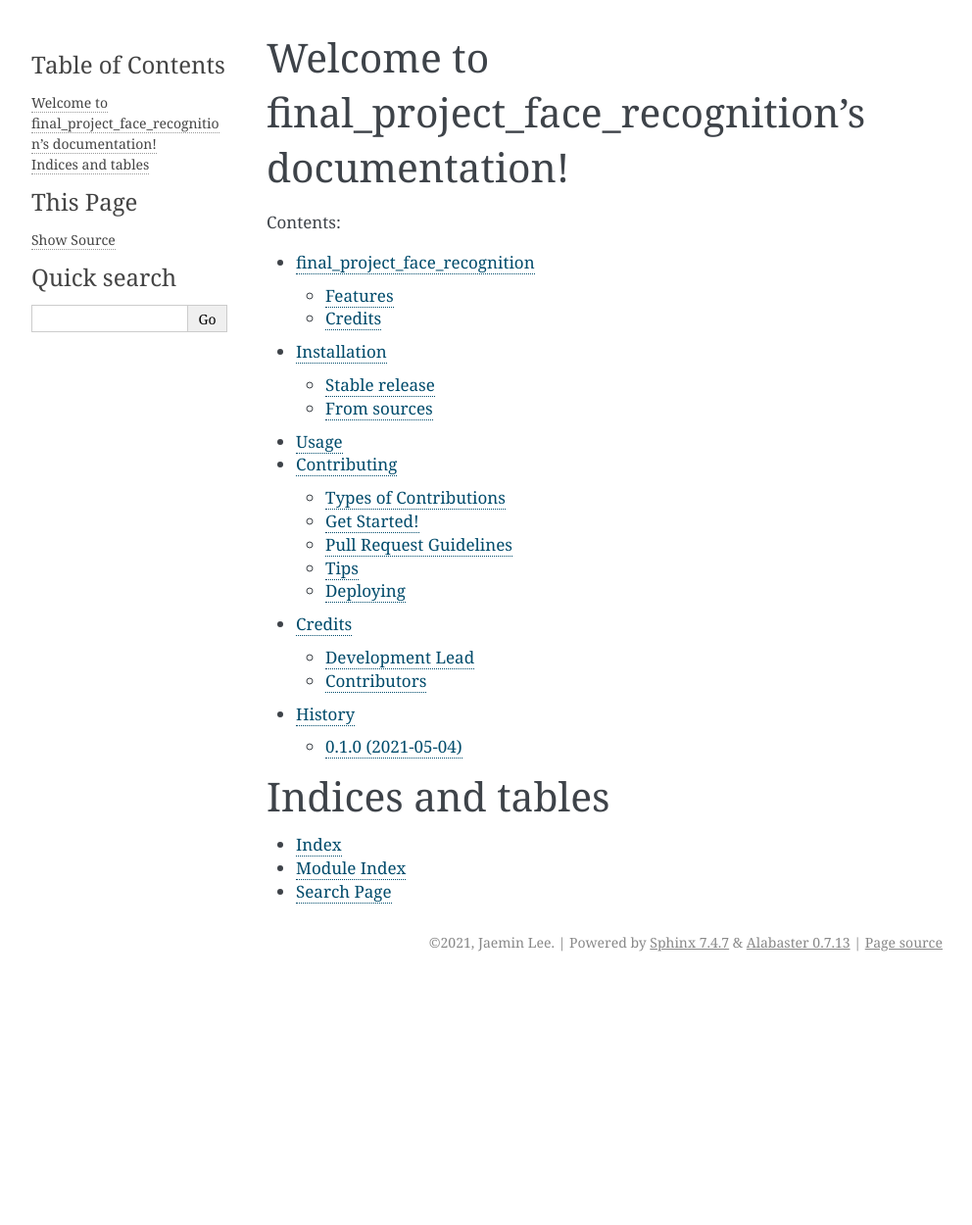
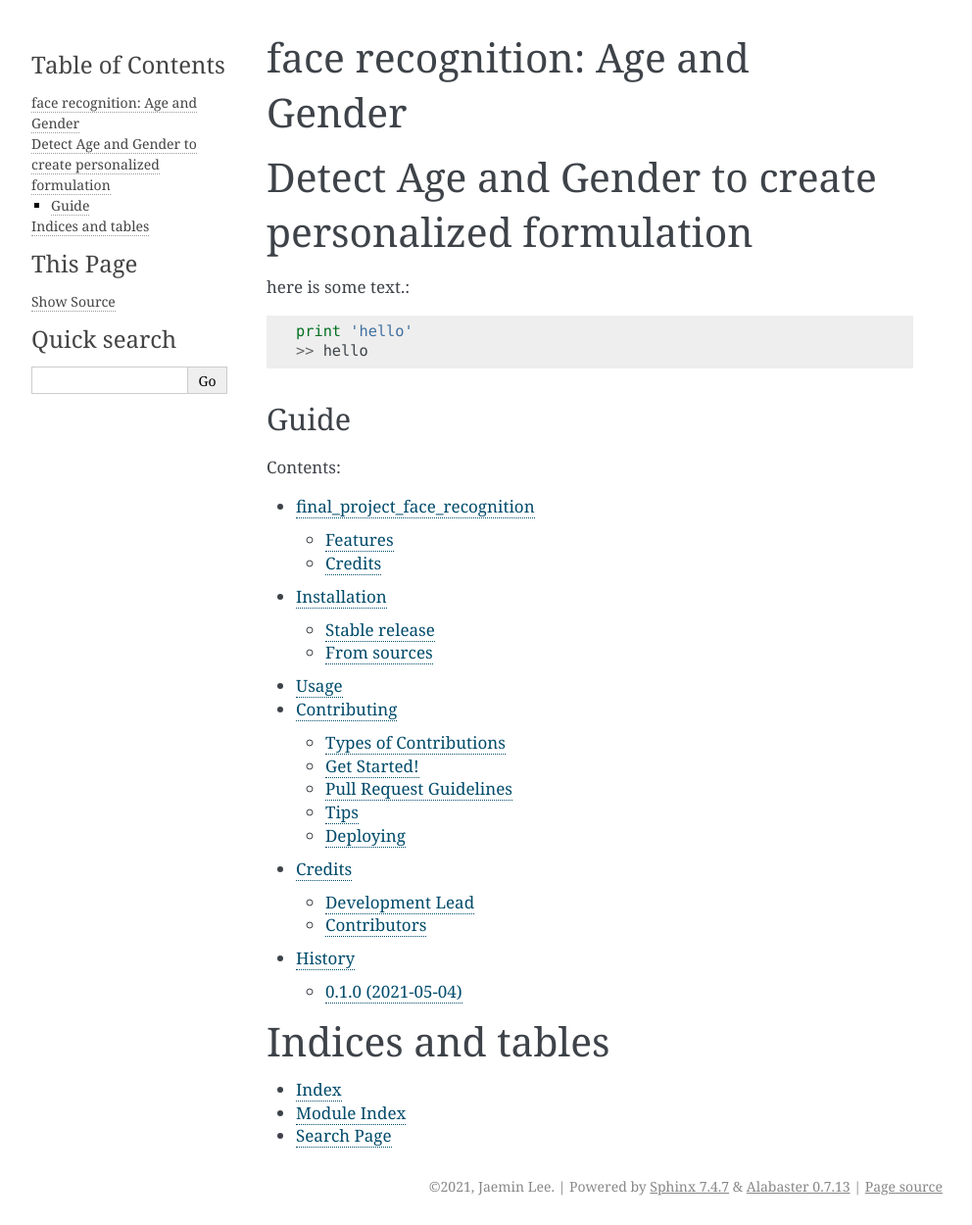
Before and after one commit to dlwoalsgg/final_project_face_recognition, a Sphinx documentation site: the page built from docs/index.rst, in a window 1280 px wide. Shown: the whole page at 98% size, without its empty margins (148-1140 px from the left). Built offline with Sphinx 7.4.7, drawn with Linux system fonts in a browser that asks for light colours; pages that are not in the unit, such as notebooks, are missing from menus; before the commit the page ends 1001 px from its top, so only the background shows below that.

Commit message:
index html basic function updated

```diff
--- a/docs/index.rst
+++ b/docs/index.rst
@@ -1,5 +1,18 @@
-Welcome to final_project_face_recognition's documentation!
-======================================
+face recognition: Age and Gender
+================================
+
+
+Detect Age and Gender to create personalized formulation
+========================================================
+
+here is some text.::
+
+    print 'hello'
+    >> hello
+
+Guide
+^^^^^
+
 
 .. toctree::
    :maxdepth: 2
```
